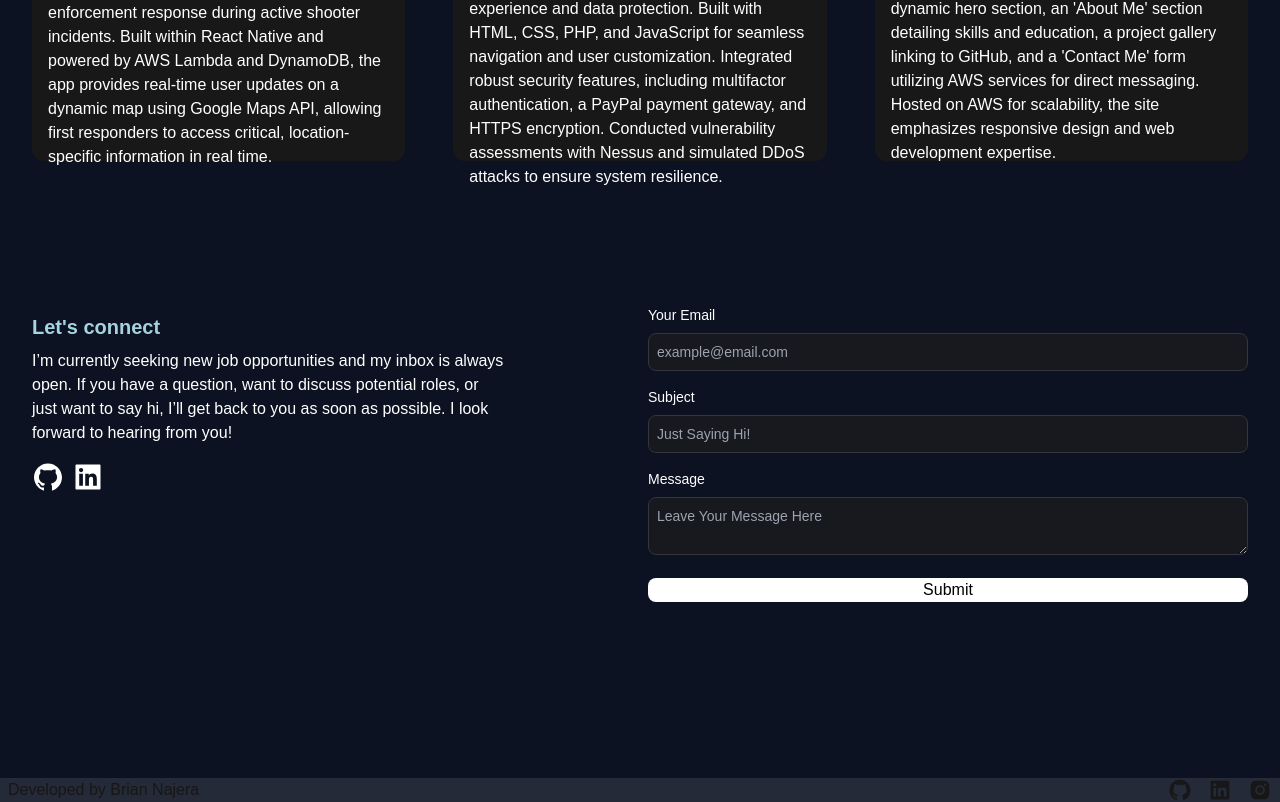
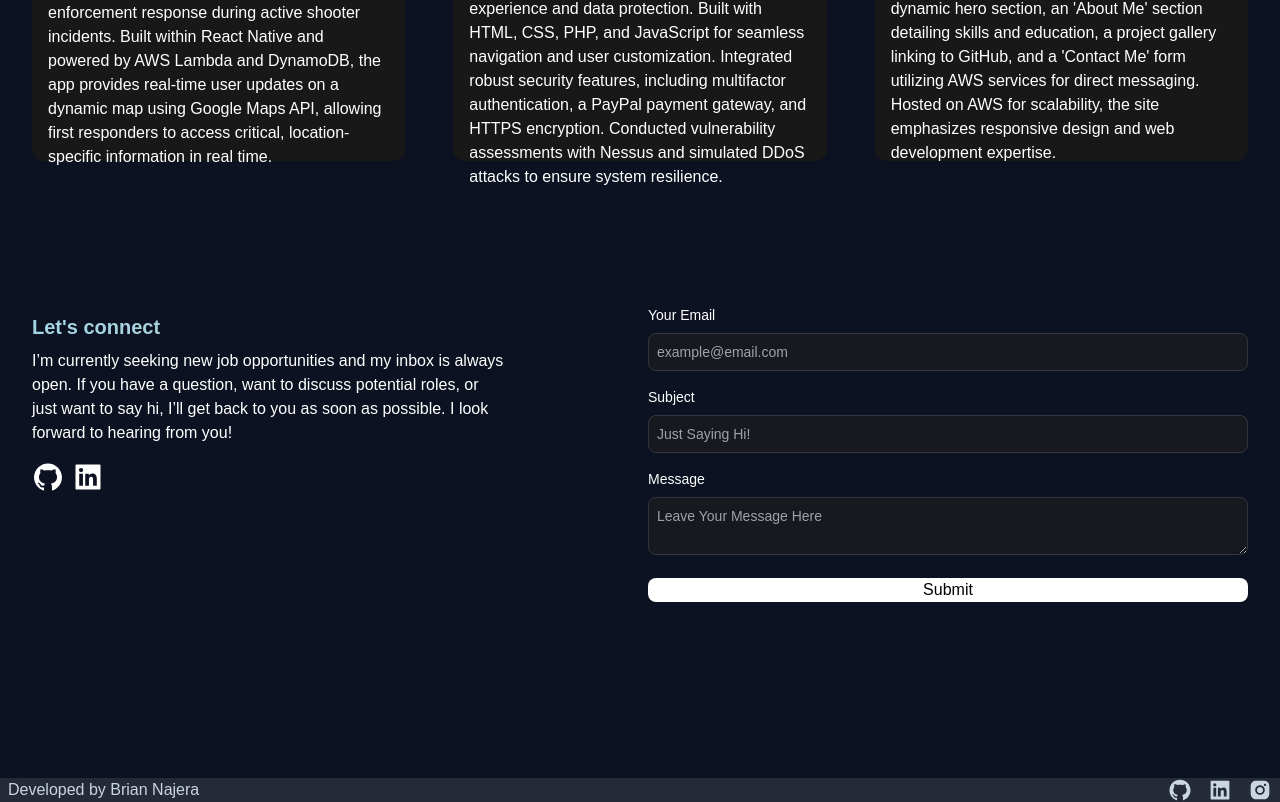
Before and after one commit to Brian121301/Web-Portfolio, a Next.js app in the folder web-portfolio/: page / in a window 1280 px wide. Shown: the part 1979-2781 px from the top of the page. Built offline with nearby package versions, Linux system fonts and the light colour scheme; no server answers.

Commit message:
Update Footer.jsx

```diff
--- a/web-portfolio/app/components/Footer.jsx
+++ b/web-portfolio/app/components/Footer.jsx
@@ -7,7 +7,7 @@ import {
 
 const Footer = () => {
     return (
-        <div className="flex flex-row bg-grey px-2 items-center justify-between bg-white bg-opacity-10">
+        <div className="flex flex-row bg-grey px-2 items-center justify-between text-slate-300 bg-white bg-opacity-10">
             <div className="flex-1">
                 <p>Developed by Brian Najera</p>
             </div>
```
